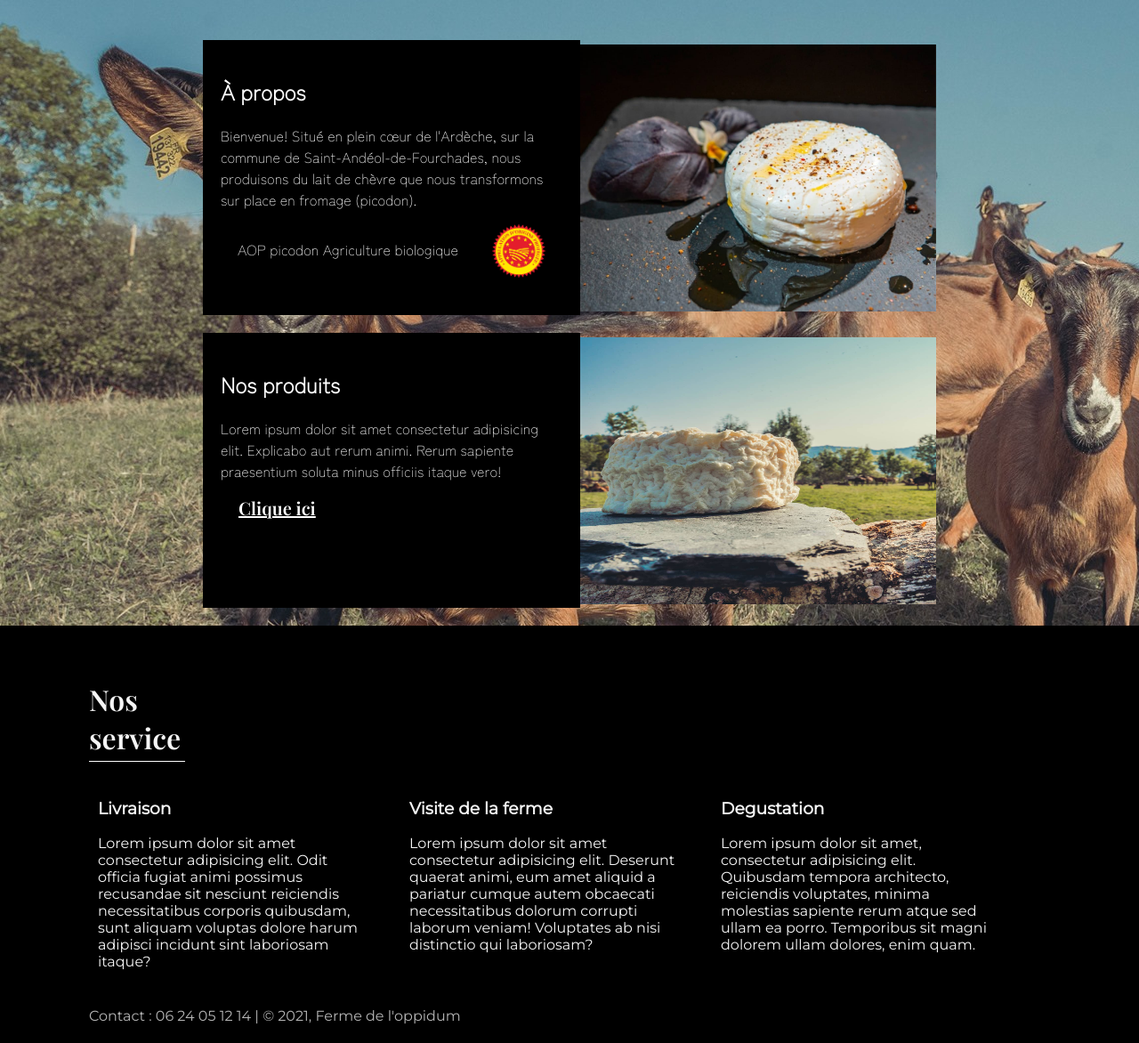
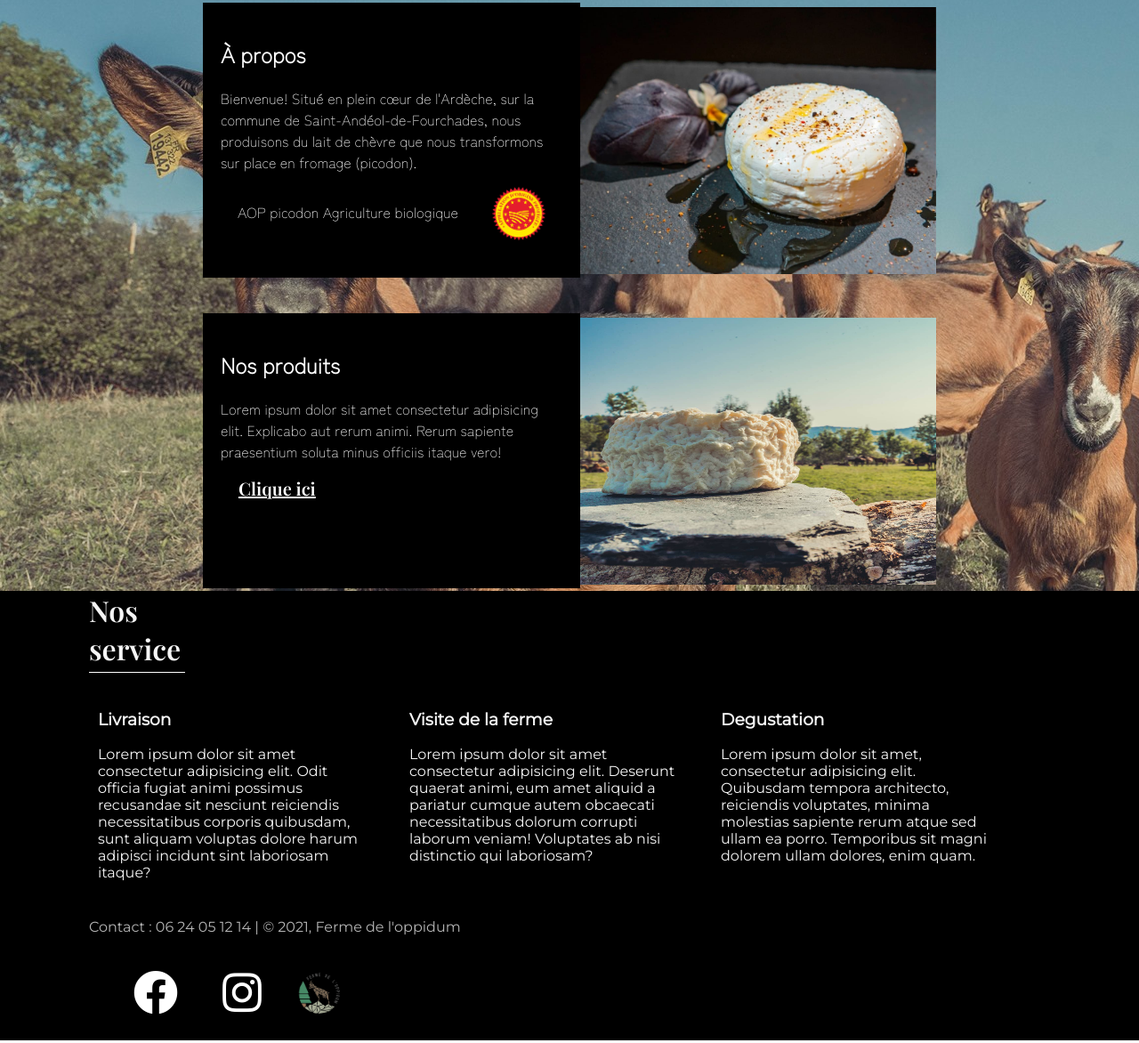
Before and after one commit to quentinG59/Ferme-de-l-oppidum, a plain HTML site: page index.html in a window 1280 px wide. Shown: the part 164-1336 px from the top of the page at 89% size. Drawn offline with nearby package versions, Linux system fonts and the light colour scheme.

Commit message:
Update vitrine.css

```diff
--- a/vitrine.css
+++ b/vitrine.css
@@ -29,7 +29,7 @@ nav {
   flex-wrap: wrap;
   justify-content: center;
   align-items: center;
-  border-bottom: 5px solid black;
+  border-bottom: 3px solid black;
 }
 nav h1 {
   color: black;
@@ -85,7 +85,7 @@ header button:hover {
   animation: slide-in-fwd-center 1s cubic-bezier(0.25, 0.46, 0.45, 0.94) both;
 }
 .main {
-  margin-top: 40px;
+  height: 80vh;
   display: flex;
   flex-direction: column;
   align-items: center;
@@ -99,7 +99,7 @@ header button:hover {
   display: flex;
   flex-wrap: wrap;
   justify-content: center;
-  margin-bottom: 20px;
+  margin-bottom: 40px;
 }
 .main .content .card .left {
   font-family: "Zen Kaku Gothic New";
@@ -144,7 +144,7 @@ a {
 footer {
   background-color: black;
   color: whitesmoke;
-  padding: 40px 100px;
+  padding: 0px 100px;
 }
 footer h1 {
   font-family: "Playfair Display", sans-serif;
@@ -187,7 +187,7 @@ footer #contact {
 .logo-3 {
   height: 50px;
   color: white;
-  margin: 25px;
+  margin: 15px;
 }
 
 /* Galerie Photos */
```
